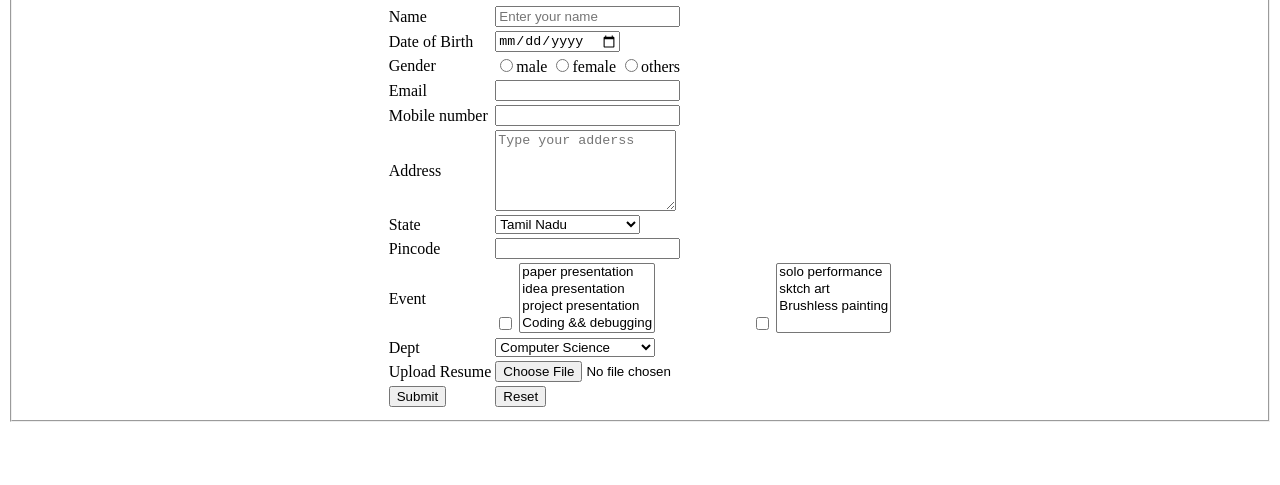
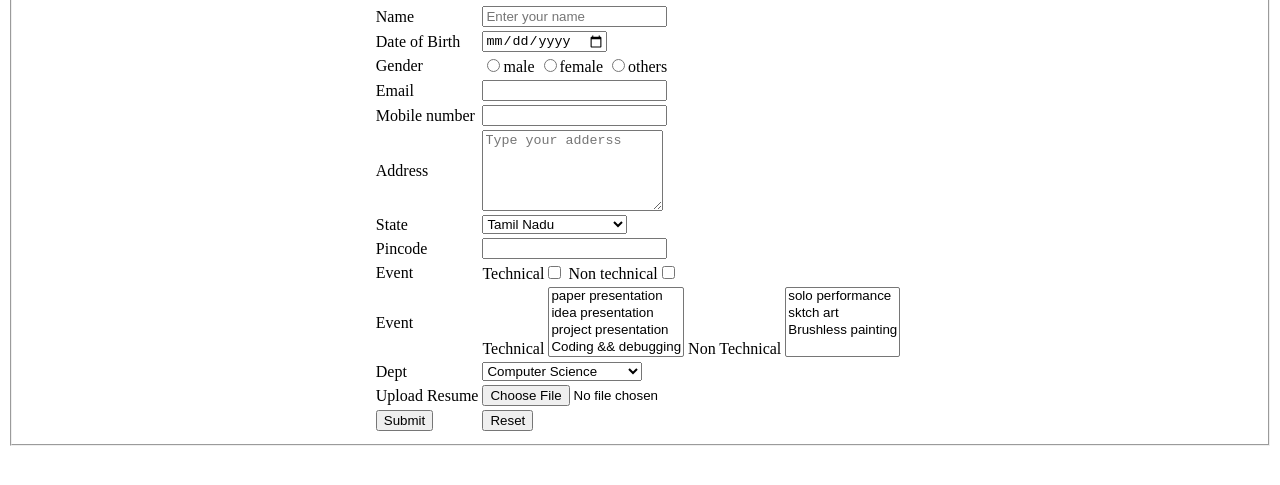
Before and after one commit to sankaraannamalai2001/webtech, a plain HTML site: page event.html in a window 1280 px wide. Shown: the part 87-572 px from the top of the page. Drawn offline with Linux system fonts and the light colour scheme.

Commit message:
Update event.html

```diff
--- a/event.html
+++ b/event.html
@@ -76,17 +76,22 @@
             </tr>
             <tr>
                 <td>Event</td>
+                <td>Technical<input type="checkbox" name="Event" value="Non-Technical Event">
+                    Non technical<input type="checkbox" name="Event" value="Technical Event"></td>
                 <td>
-                    <input type="checkbox" name="Event" value="Technical Event">
+            </tr>
+            <tr>
+                <td>Event</td>
+                <td>
+                    Technical
                 <select name="Event" multiple>
                     <option value="PP">paper presentation</option>
                     <option value="IP">idea presentation</option>
                     <option value="PRP">project presentation</option>
                     <option value="CDE">Coding && debugging</option>
                 </select>
-                </td>
-                <td>
-                    <input type="checkbox" name="Event" value="Non-Technical Event">
+
+                  Non Technical
                 <select name="Event" multiple>
                     <option value="Sp">solo performance</option>
                     <option value="SA">sktch art</option>
```
